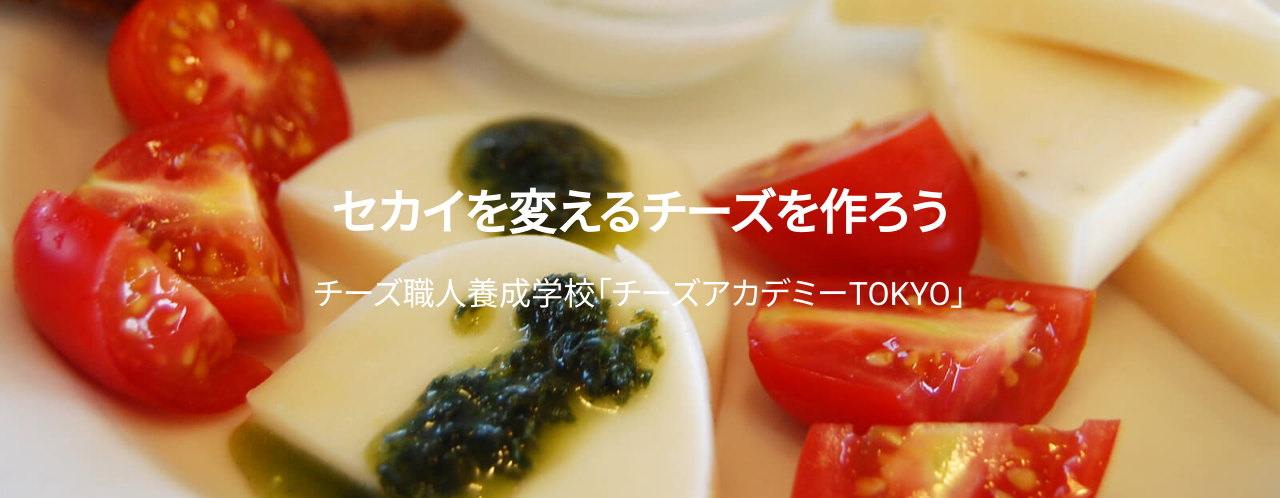
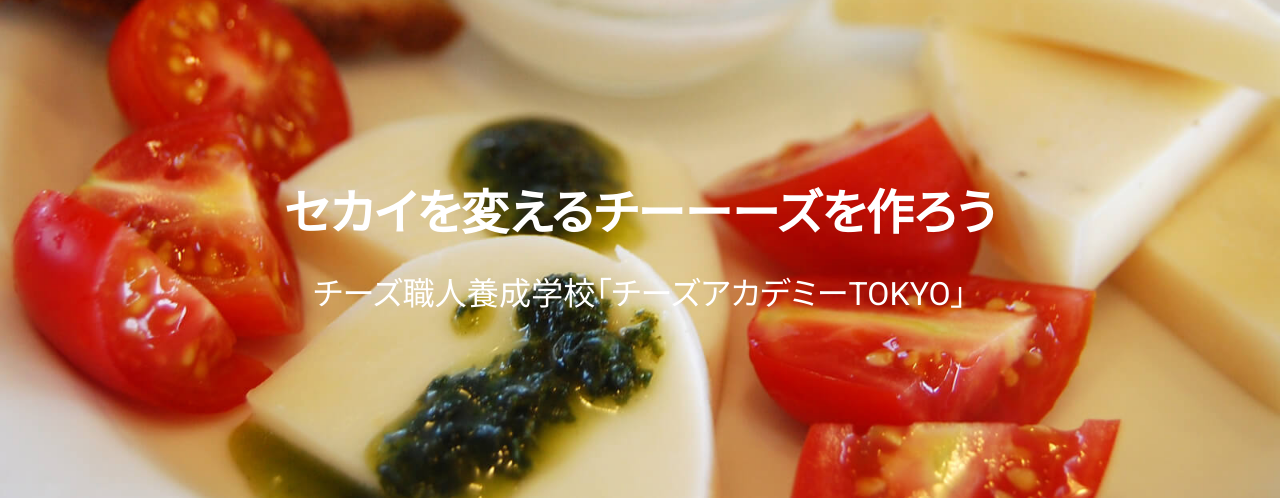
Before and after one commit to nakanowatarikei/gs_lab_chees001, a plain HTML site: page index.html in a window 1280 px wide. Shown: the top 498 px of the page. Drawn offline with nearby package versions, Linux system fonts and the light colour scheme.

Commit message:
チーズをチーーズに変更

```diff
--- a/index.html
+++ b/index.html
@@ -16,7 +16,7 @@
 
 	<!-- main visual -->
 	<div class="main-visual">
-		<h1 class="site-title">セカイを変えるチーズを作ろう
+		<h1 class="site-title">セカイを変えるチーーーズを作ろう
 		<span class="site-title__mid">チーズ職人養成学校「チーズアカデミーTOKYO」</span></h1>
 	</div>
 
```
